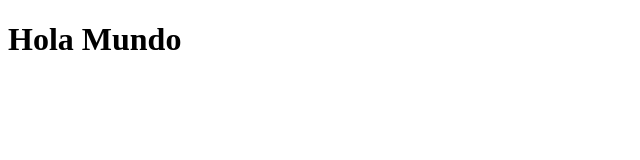
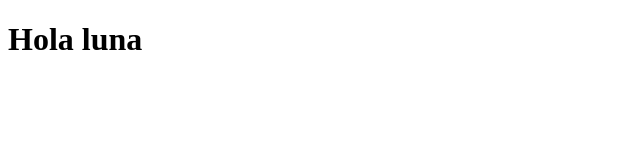
Before and after one commit to MariwPin/start-front-end, a plain HTML site: page index.html in a window 1280 px wide. Shown: the whole page, without its empty margins (0-640 px from the left). Drawn offline with Linux system fonts and the light colour scheme.

Commit message:
Cambio de mensaje

```diff
--- a/index.html
+++ b/index.html
@@ -6,6 +6,6 @@
     <title> Página</title>
 </head>
 <body>
-    <h1>Hola Mundo</h1>
+    <h1>Hola luna</h1>
 </body>
 </html>
```
